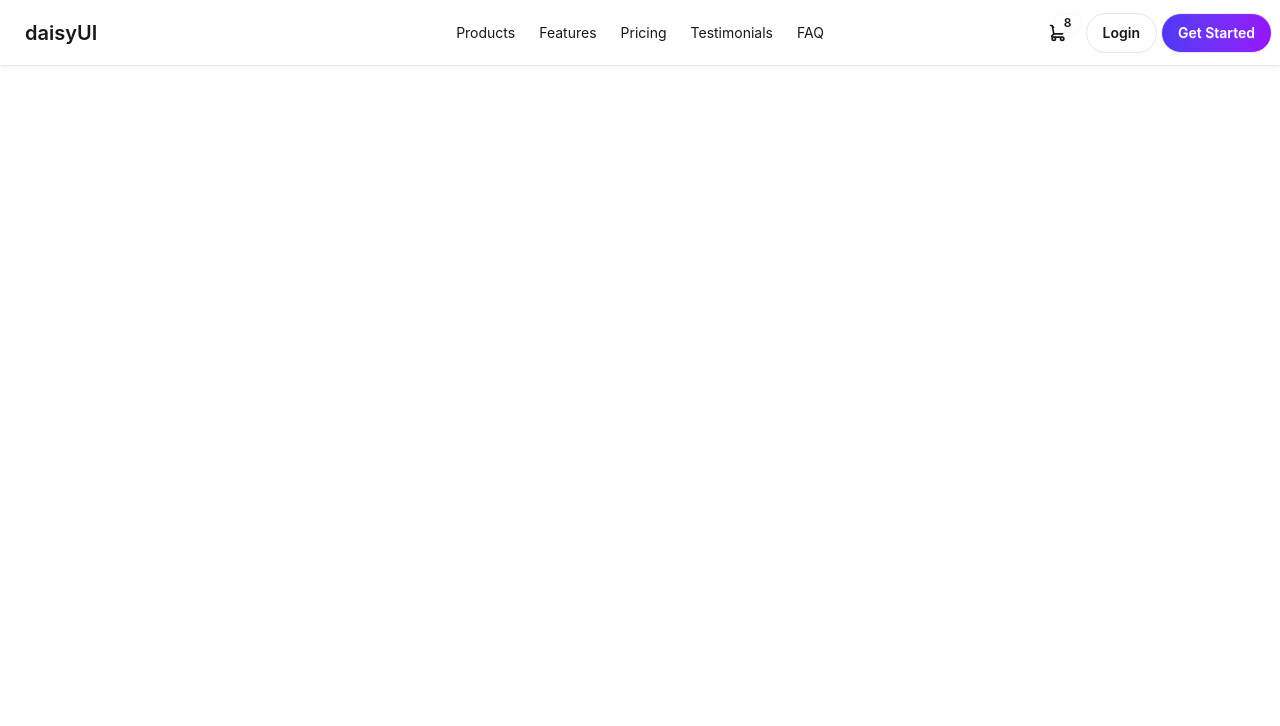
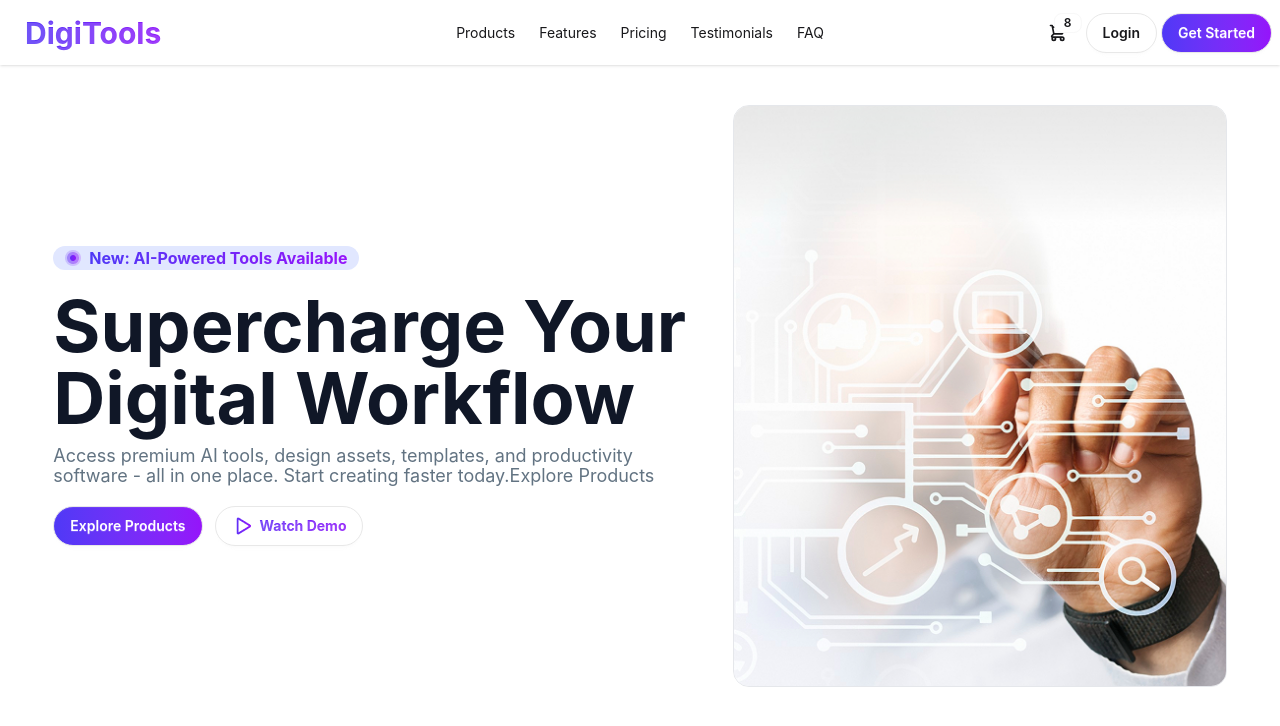
Before and after one commit to ashrafulhoda789/digitool-platform-ph, a React (Vite) app: page / in a window 1280 px wide. Shown: the top 726 px of the page. Built offline with nearby package versions, Linux system fonts and the light colour scheme.

Commit message:
banner section designed

```diff
--- a/src/App.css
+++ b/src/App.css
@@ -0,0 +1,6 @@
+.gradient-text {
+  background: linear-gradient(to right, #4F39F6, #9514FA);
+  -webkit-background-clip: text;
+  -webkit-text-fill-color: transparent;
+  font-weight: 700;
+}
--- a/src/App.jsx
+++ b/src/App.jsx
@@ -1,11 +1,18 @@
 import './App.css'
+import Banner from './components/banner/Banner'
 import Navbar from './components/navbar/Navbar'
 
 function App() {
 
   return (
     <>
-      <Navbar></Navbar>
+      <header>
+        <Navbar></Navbar>
+      </header>
+
+      <main>
+        <Banner></Banner>
+      </main>
 
     </>
   )
--- /dev/null
+++ b/src/components/banner/Banner.jsx
@@ -0,0 +1,34 @@
+import React from 'react';
+import dotIcon from '../../assets/dot-icon.png';
+import watchIcon from '../../assets/Play.png';
+import bannerImg from '../../assets/banner.png'
+
+const Banner = () => {
+    return (
+        <div className='w-11/12 mx-auto flex flex-col-reverse md:flex-row items-center justify-center gap-10 my-10'>
+            <div className='space-y-5 max-w-160'>
+                <div className='flex gap-2 items-center bg-[#E1E7FF] px-3  rounded-full w-fit'>
+                    <div> <img src={dotIcon} alt=" " /></div>
+                    <h3 className='gradient-text'>New: AI-Powered Tools Available</h3>
+                </div>
+                <div className='space-y-3'>
+                    <h1 className='text-3xl md:text-5xl lg:text-7xl font-bold text-[#101727]'>Supercharge Your Digital Workflow</h1>
+                    <p className='text-lg text-[#627382] leading-5'>Access premium AI tools, design assets, templates, and productivity software - all in one place. Start creating faster today.Explore Products
+                    </p>
+                </div>
+                <div className='flex items-center gap-3'>
+                    <button className="btn bg-linear-to-r from-[#4F39F6] to-[#9514FA] rounded-full text-white">Explore Products</button>
+                    <button className='btn  rounded-full flex items-center gap-2 gradient-text'>
+                        <img src={watchIcon} alt="" />
+                        Watch Demo
+                    </button>
+                </div>
+            </div>
+
+            <div><img className='border border-gray-200 rounded-2xl' src={bannerImg} alt="" /></div>
+
+        </div>
+    );
+};
+
+export default Banner;
--- a/src/components/navbar/Navbar.jsx
+++ b/src/components/navbar/Navbar.jsx
@@ -22,7 +22,7 @@ const Navbar = () => {
                             <li className='flex md:hidden'><a>Login</a></li>
                         </ul>
                     </div>
-                    <a className="btn btn-ghost text-xl">daisyUI</a>
+                    <a className="btn btn-ghost text-2xl md:text-3xl gradient-text">DigiTools</a>
                 </div>
                 <div className="navbar-center hidden lg:flex">
                     <ul className="menu menu-horizontal px-1">
```
Also changed, not shown: src/assets/dot-icon.png (added).
